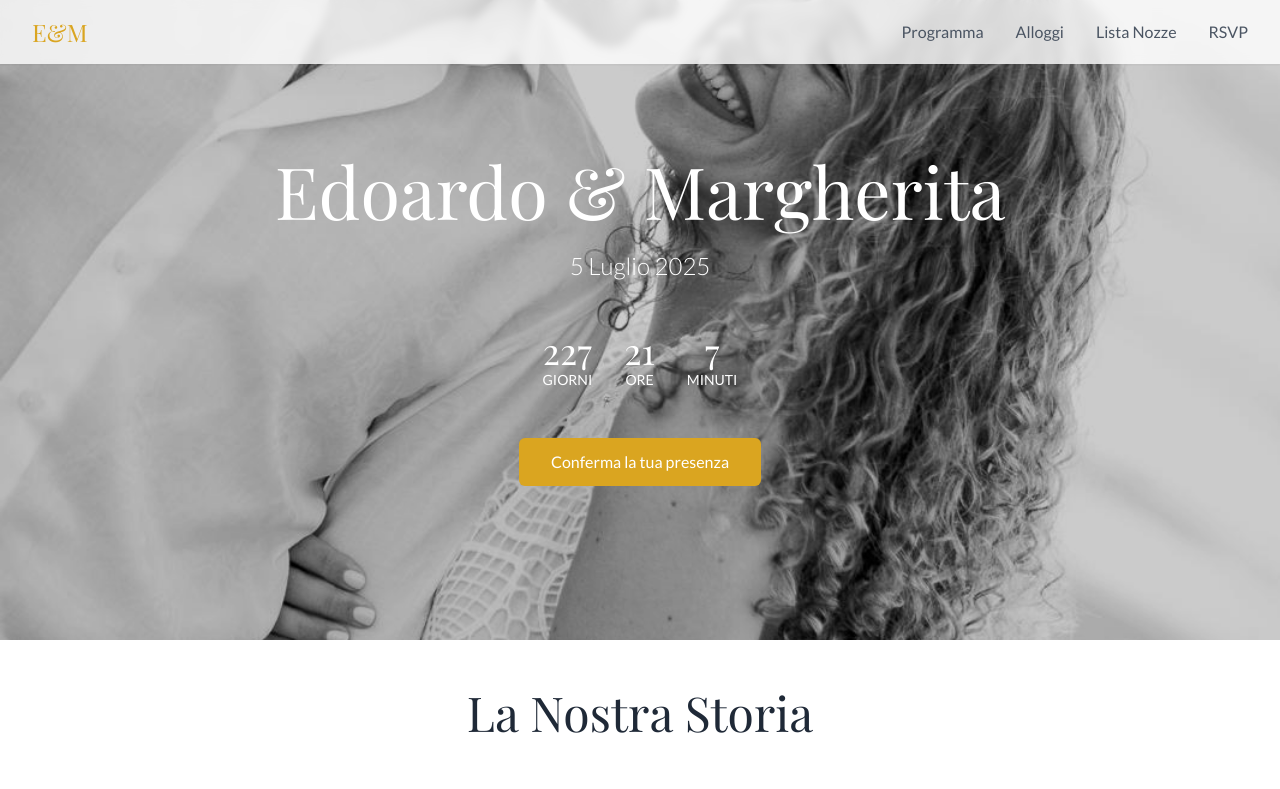
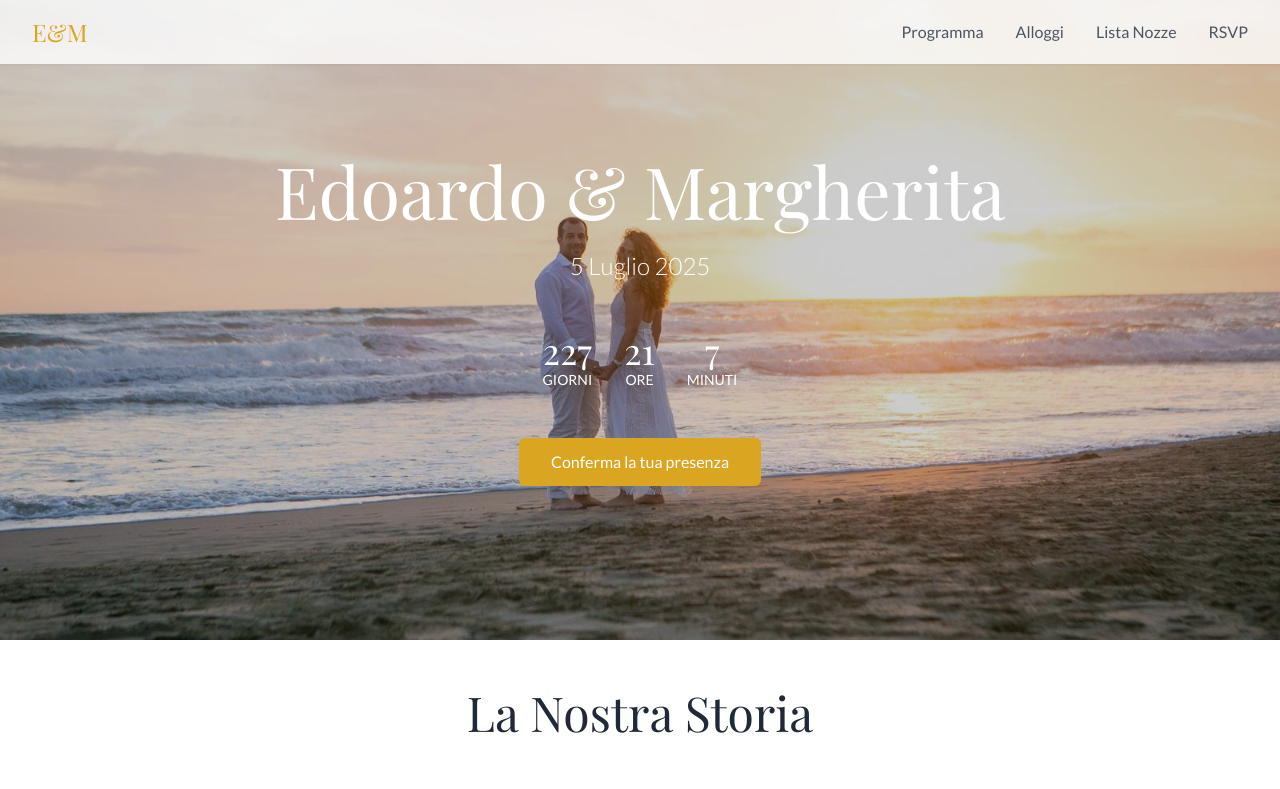
Before and after one commit to edoemarghe/wedding-journey-planner, a React (Vite) app: page / in a window 1280 px wide. Shown: the top 789 px of the page. Built offline with nearby package versions, Linux system fonts and the light colour scheme.

Commit message:
Update code based on new requirements
Modified the existing code to align with updated specifications. Code structure may also be refactored for improved maintainability.
[skip gpt_engineer]

```diff
--- a/src/pages/Index.tsx
+++ b/src/pages/Index.tsx
@@ -42,7 +42,7 @@ const Index = () => {
       <div
         className="h-[80vh] flex items-center justify-center bg-cover bg-center relative"
         style={{
-          backgroundImage: "url('/lovable-uploads/6b4ecc9c-ed22-4edd-8017-f8d413e86368.png')",
+          backgroundImage: "url('/lovable-uploads/3b0a2e20-3852-4b65-812f-7fedc6b46c0a.png')",
         }}
       >
         <div className="absolute inset-0 bg-black/20" />
```
Also changed, not shown: public/lovable-uploads/3b0a2e20-3852-4b65-812f-7fedc6b46c0a.png (added).
